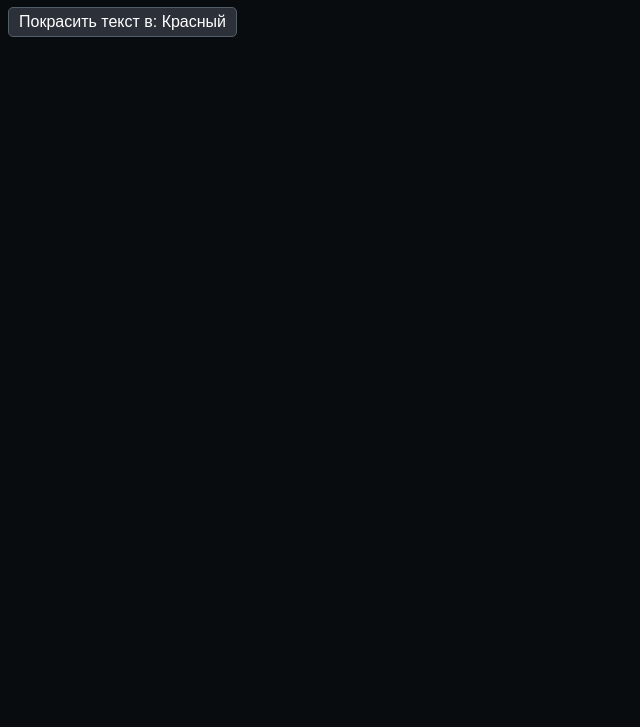
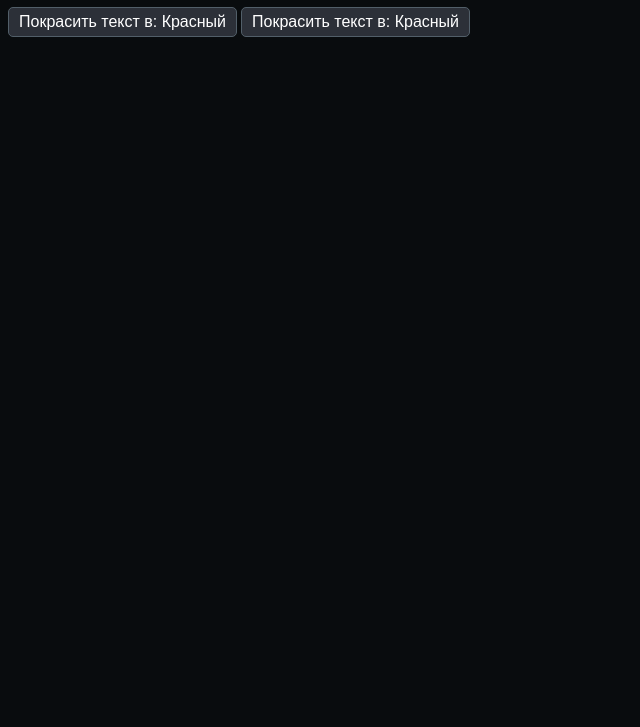
Before and after one commit to Sergey-air-749/git-test-1, a plain HTML site: page index.html in a window 1280 px wide. Shown: the part 73-800 px from the top of the page, without its empty margins (0-640 px from the left). Drawn offline with Linux system fonts and the light colour scheme.

Commit message:
new first commit

```diff
--- a/index.html
+++ b/index.html
@@ -9,7 +9,8 @@
 <body>
     <h1 id="text">Hello world</h1>
 
-    <button type="button" id="button-color" onclick="button_color()">Покрасить текст в: Красный</button>
+    <button type="button" id="button-color-1" onclick="button_color_1()">Покрасить текст в: Красный</button>
+    <button type="button" id="button-color-2" onclick="button_color_2()">Покрасить текст в: Красный</button>
 
     <script src="main.js"></script>
 </body>
--- a/main.js
+++ b/main.js
@@ -1,3 +1,7 @@
-function button_color() {
+function button_color_1() {
     document.getElementById('text').style.color = 'red';
 }
+
+function button_color_2() {
+    document.getElementById('text').style.color = 'yellow';
+}
```
